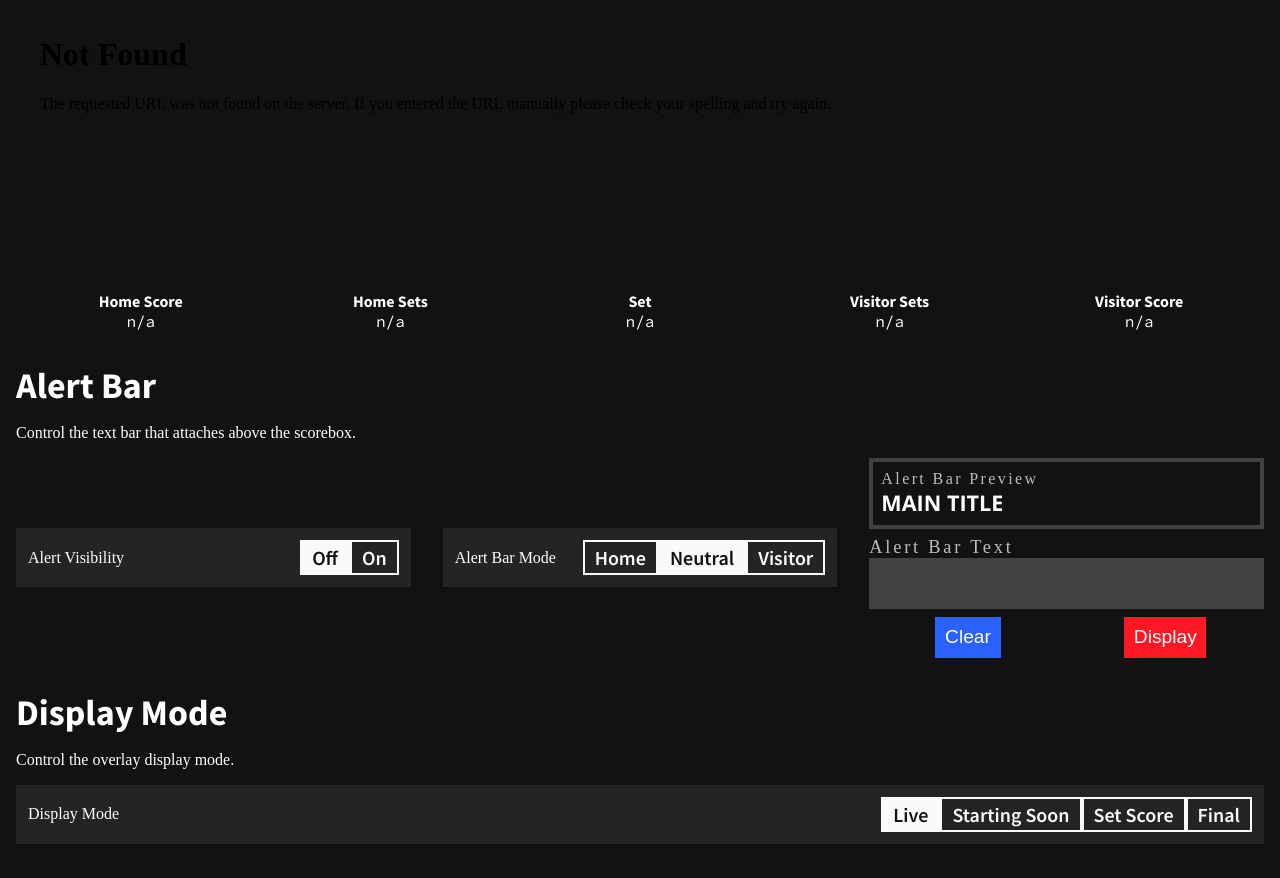
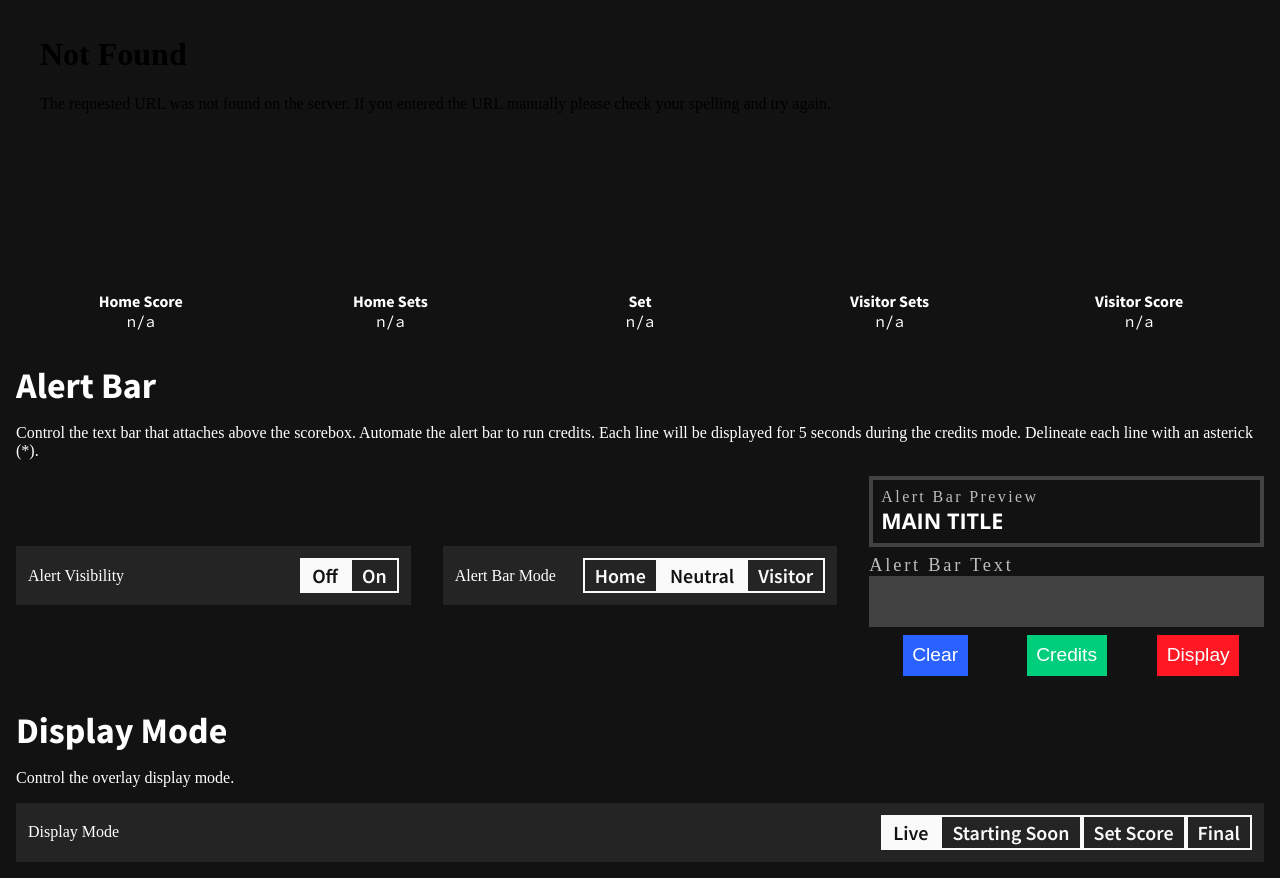
Before and after one commit to FlantasticDan/scorebox-volleyball, a Python web app: template flask/templates/admin.html in a window 1280 px wide. Shown: the part 194-1072 px from the top of the page. Before the commit the page ends 1038 px from the top, so only its background shows below. Run offline with Jinja, Linux system fonts and the light colour scheme; the template is opened without the code that fills it, so the values that code supplies are empty; some web fonts are replaced.

Commit message:
Alert Box Credits

```diff
--- a/flask/main.py
+++ b/flask/main.py
@@ -5,7 +5,7 @@
 from manager import VolleyballManager
 from bundle import bundle
 
-VERSION = 'v1.0.0 (04012021)'
+VERSION = 'v1.1.0 (04152021)'
 LOGOS = Logos()
 MANAGER = None # type: VolleyballManager
 
--- a/flask/static/admin.js
+++ b/flask/static/admin.js
@@ -13,6 +13,7 @@
 const toggleAlertModeNeutral = document.getElementById('toggle-alert-mode-neutral')
 const alertInput = document.getElementById('alert-input')
 const alertClear = document.getElementById('alert-clear')
+const alertCredits = document.getElementById('credits')
 const alertDisplay = document.getElementById('alert-display')
 const alertPreview = document.getElementById('alert-preview')
 
@@ -123,6 +124,26 @@
         alertInput.value = ''
     }
 }
+alertCredits.onclick = () => {
+    if (alertInput.value.length > 0)
+    {
+        let creditLines = alertInput.value.split('*')
+        let time = 0
+        creditLines.forEach(line => {
+            let credit = line.trim()
+            if (credit.length > 0) {
+                setTimeout(() => {
+                    socket.emit('alert-text-status', credit)
+                    setTimeout(() => {
+                        socket.emit('alert-visibility-status', 'off')
+                    }, 4500)
+                }, time)
+                time = time + 5000
+            }
+        })
+    }
+    alertInput.value = ''
+}
 
 function ClearDisplayToggles() {
     toggleDisplayLive.classList.remove('toggled')
--- a/flask/static/main.css
+++ b/flask/static/main.css
@@ -506,6 +506,17 @@
     grid-column: 1/3;
 }
 
+.alert-stack{
+    display: grid;
+    place-items: center;
+    width: 100%;
+    grid-template-columns: repeat(3, 1fr);
+}
+
+.alert-stack .top-row{
+    grid-column: 1/4;
+}
+
 .dash-row{
     display: grid;
     width: 100%;
--- a/flask/templates/admin.html
+++ b/flask/templates/admin.html
@@ -65,7 +65,7 @@
         <div id="alerts-dashboard" class="dash-contents">
             <h3>Alert Bar</h3>
             <p>
-                Control the text bar that attaches above the scorebox.
+                Control the text bar that attaches above the scorebox.  Automate the alert bar to run credits. Each line will be displayed for 5 seconds during the credits mode. Delineate each line with an asterick (*).
             </p>
 
             <div id="alert-controls">
@@ -84,7 +84,7 @@
                     <button class="toggle toggled" id="toggle-alert-mode-neutral">Neutral</button>
                     <button class="toggle" id="toggle-alert-mode-visitor">Visitor</button>
                 </div>
-                <div class="flag-stack">
+                <div class="alert-stack">
                     <div class="text-input-preview top-row">
                         <div class="text-input-caption">Alert Bar Preview</div>
                         <div class="text-input-title" id="alert-preview">Main Title</div>
@@ -94,6 +94,7 @@
                         <input type="text" id="alert-input">
                     </div>
                     <button class="btn" id="alert-clear">Clear</button>
+                    <button class="btn green" id="credits">Credits</button>
                     <button class="btn red" id="alert-display">Display</button>
                 </div>
             </div>
```
